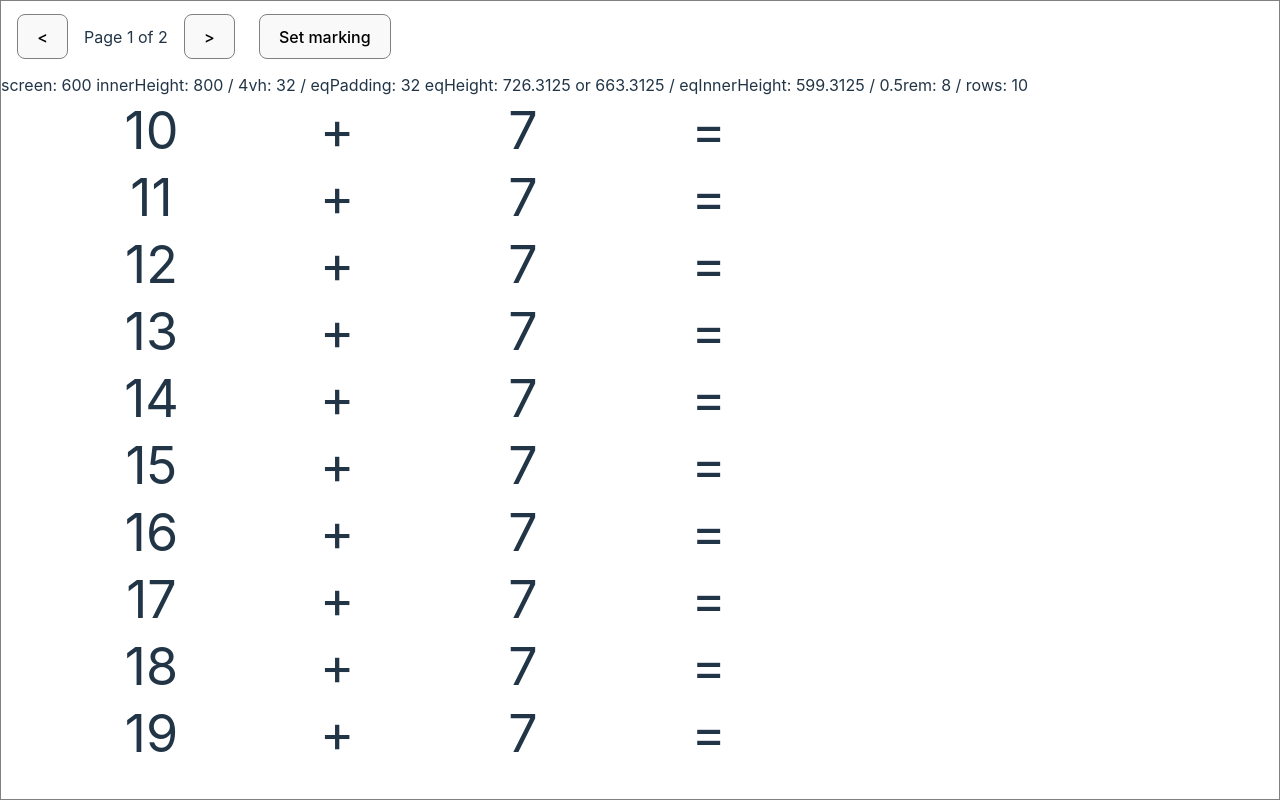
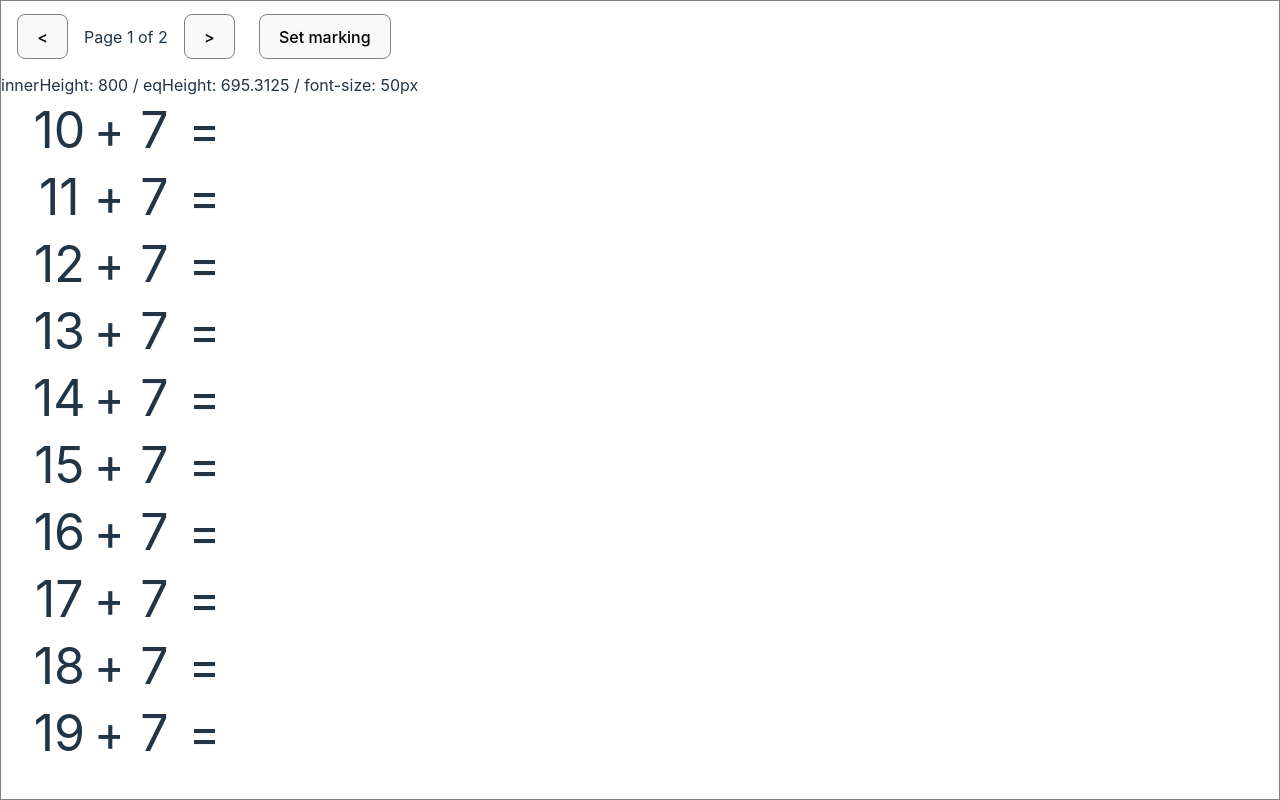
Before and after one commit to growlycode/mathsie-app, a React (Vite) app: page / in a window 1280 px wide. Built offline with nearby package versions, Linux system fonts and the light colour scheme.

Commit message:
Any better?

```diff
--- a/src/App.scss
+++ b/src/App.scss
@@ -1,12 +1,14 @@
 #root {
+  height: 100vh;
   width: 100vw;
-  height: 100vh;
 }
 
 /*
   1. Use a more-intuitive box-sizing model.
 */
-*, *::before, *::after {
+*,
+*::before,
+*::after {
   box-sizing: border-box;
 }
 
@@ -19,33 +21,53 @@ body {
   line-height: 1.5;
   -webkit-font-smoothing: antialiased;
 }
+
 /*
   5. Improve media defaults
 */
-img, picture, video, canvas, svg {
+img,
+picture,
+video,
+canvas,
+svg {
   display: block;
   max-width: 100%;
 }
+
 /*
   6. Remove built-in form typography styles
 */
-input, button, textarea, select {
+input,
+button,
+textarea,
+select {
   font: inherit;
 }
+
 /*
   7. Avoid text overflows
 */
-p, h1, h2, h3, h4, h5, h6 {
+p,
+h1,
+h2,
+h3,
+h4,
+h5,
+h6 {
   overflow-wrap: break-word;
 }
+
 /*
   8. Create a root stacking context
 */
-#root, #__next {
+#root,
+#__next {
   isolation: isolate;
 }
 
 .body {
+  height: 100vh; /* Fallback for browsers that do not support Custom Properties */
+  height: calc(var(--vh, 1vh) * 100);
   background-color: white;
 }
 
@@ -57,8 +79,7 @@ p, h1, h2, h3, h4, h5, h6 {
 
 .mathsie-workbook {
   border: 1px solid grey;
-  height: 100vh;
-  width: 100vw;
+  height: 100%;
   display: flex;
   flex-direction: column;
 
@@ -86,14 +107,20 @@ p, h1, h2, h3, h4, h5, h6 {
 
 
     .equations {
-      display: grid;
-      grid-template-columns: 1fr 0.5fr 1fr 0.5fr;
-      text-align: center;
-      flex-basis: 60%;
-      grid-gap: 0.5rem;
-      padding-left: 4vh;
-      padding-bottom: 4vh;
-      padding-top: 4vh;
+
+      padding-left: 4svh;
+      padding-bottom: 4svh;
+      padding-top: 4svh;
+
+      &--inner {
+        display: grid;
+        grid-template-columns: 1fr 0.5fr 1fr 0.5fr;
+        text-align: center;
+        flex-basis: 60%;
+        grid-gap: 0.5rem;
+        height: 100%;
+      }
+
 
       .operand,
       .operator,
--- a/src/App.tsx
+++ b/src/App.tsx
@@ -56,6 +56,13 @@ function App() {
   const [isMarking, setIsMarking] = useState<boolean>(false);
 
 
+  useEffect(() => {
+    // First we get the viewport height and we multiple it by 1% to get a value for a vh unit
+    let vh = window.innerHeight * 0.01;
+    // Then we set the value in the --vh custom property to the root of the document
+    document.documentElement.style.setProperty('--vh', `${vh}px`);
+  }, [])
+
   function updateUserWorkbook(uws: UserWorksheet) {
     setWorkbook(wb => ({ ...wb, worksheets: listWithItemReplaced(uws.id, uws, wb.worksheets) }));
     return Promise.resolve();
@@ -108,37 +115,32 @@ function WorksheetPage({ uworksheet, isMarking, onSave }: {
     if (!div) return;
 
 
-    const padding = window.innerHeight * 0.04;
     const rect = div.getBoundingClientRect();
     const rem = convertRemToPixels(0.5);
-    console.log("0.5rem: ", rem);
-    console.log("equations height: ", rect.height);
-    console.log("equations padding: ", padding);
+    const eqHeight = window.innerHeight - rect.y;
+    const rows = uworksheet.worksheet.operations.length;
+    const height = eqHeight / rows;
+    const requiredHeight = `${Math.min(50, height - rem)}px`;
 
-
-    const eqPadding = parseFloat(window.getComputedStyle(div, null).getPropertyValue('padding-top'));
-    const eqInnerVH = window.innerHeight - rect.y - (2*padding);
-    const eqInnerHeight = eqInnerVH-(eqPadding*2);
-    const rows = uworksheet.worksheet.operations.length;
-    const height =  eqInnerHeight / rows;
-    const requiredHeight = `${height - rem}px`;
-
-    setDebug(`screen: ${window.screen.availHeight} innerHeight: ${window.innerHeight} / 4vh: ${padding} / eqPadding: ${eqPadding} eqHeight: ${rect.height} or ${eqInnerVH} / eqInnerHeight: ${eqInnerHeight} / 0.5rem: ${rem} / rows: ${rows}`);
+    setDebug(`innerHeight: ${window.innerHeight} / eqHeight: ${eqHeight} / font-size: ${requiredHeight}`);
     div.style.fontSize = requiredHeight;
     div.style.lineHeight = requiredHeight;
 
   }, [])
 
   return <div className='mathsie-worksheet'>
-    <div style={{position: 'absolute'}}>{debug}</div>
-    <div className={`equations${isMarking ? " marking" : ""}`} ref={ref}>
+    <div style={{ position: 'absolute' }}>{debug}</div>
+    <div className={`equations${isMarking ? " marking" : ""}`}>
+      <div className='equations--inner' ref={ref}>
         {uworksheet.worksheet.operations.map((op: Operation, idx: number) => <Fragment key={`o-${idx}`}>
           <div className='is-error'><input type='checkbox' /></div>
           <div className='operand left'>{op.operandLeft}</div>
           <div className='operator'>{op.operator.symbol}</div>
           <div className='operand right'>{op.operandRight}</div>
           <div className='equals'>=</div>
-      </Fragment>)}
+        </Fragment>
+        )}
+      </div>
     </div>
     <DrawingCanvas uws={uworksheet} onSave={onSave} />
   </div>
```
Lines whose indentation alone changed are shown as unchanged.
